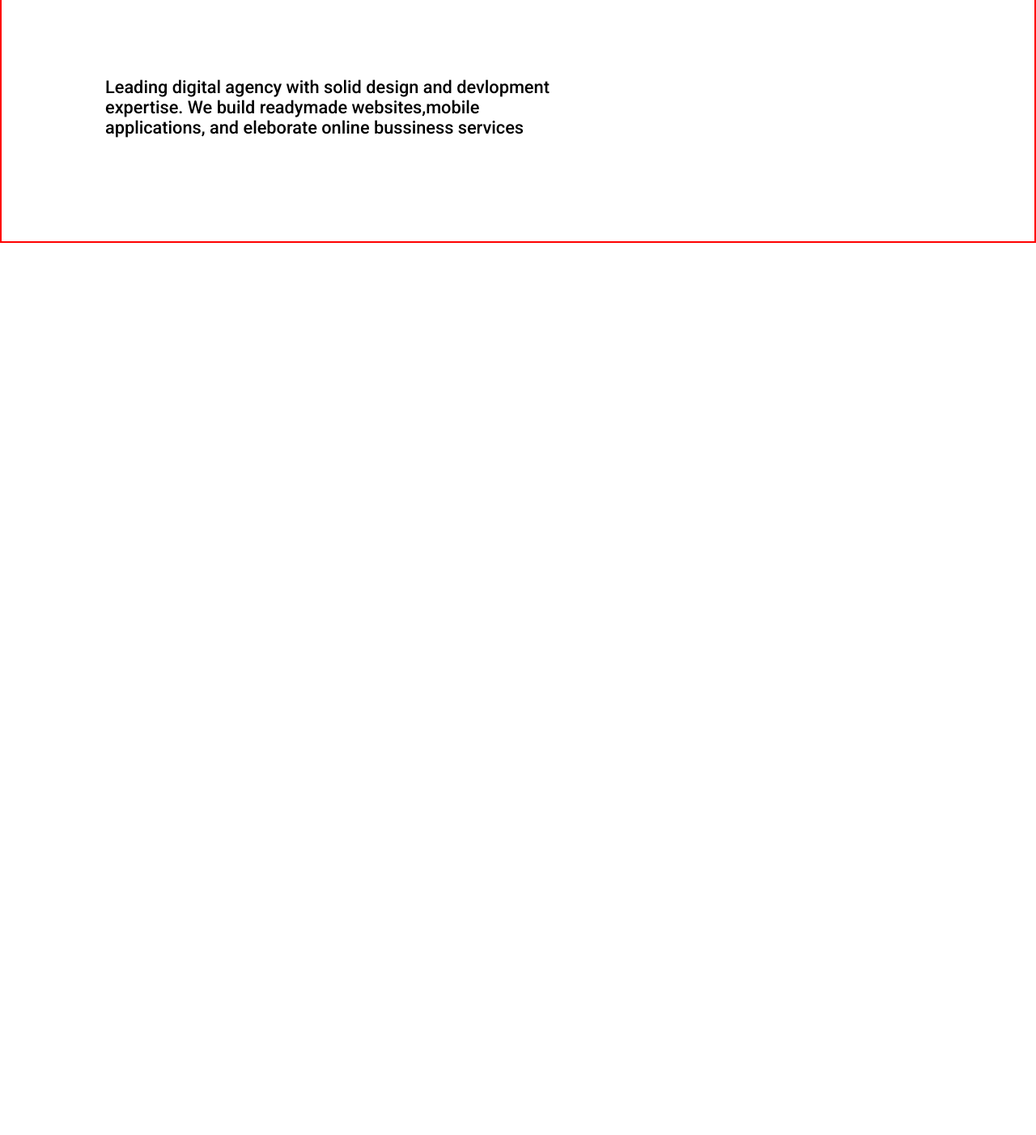
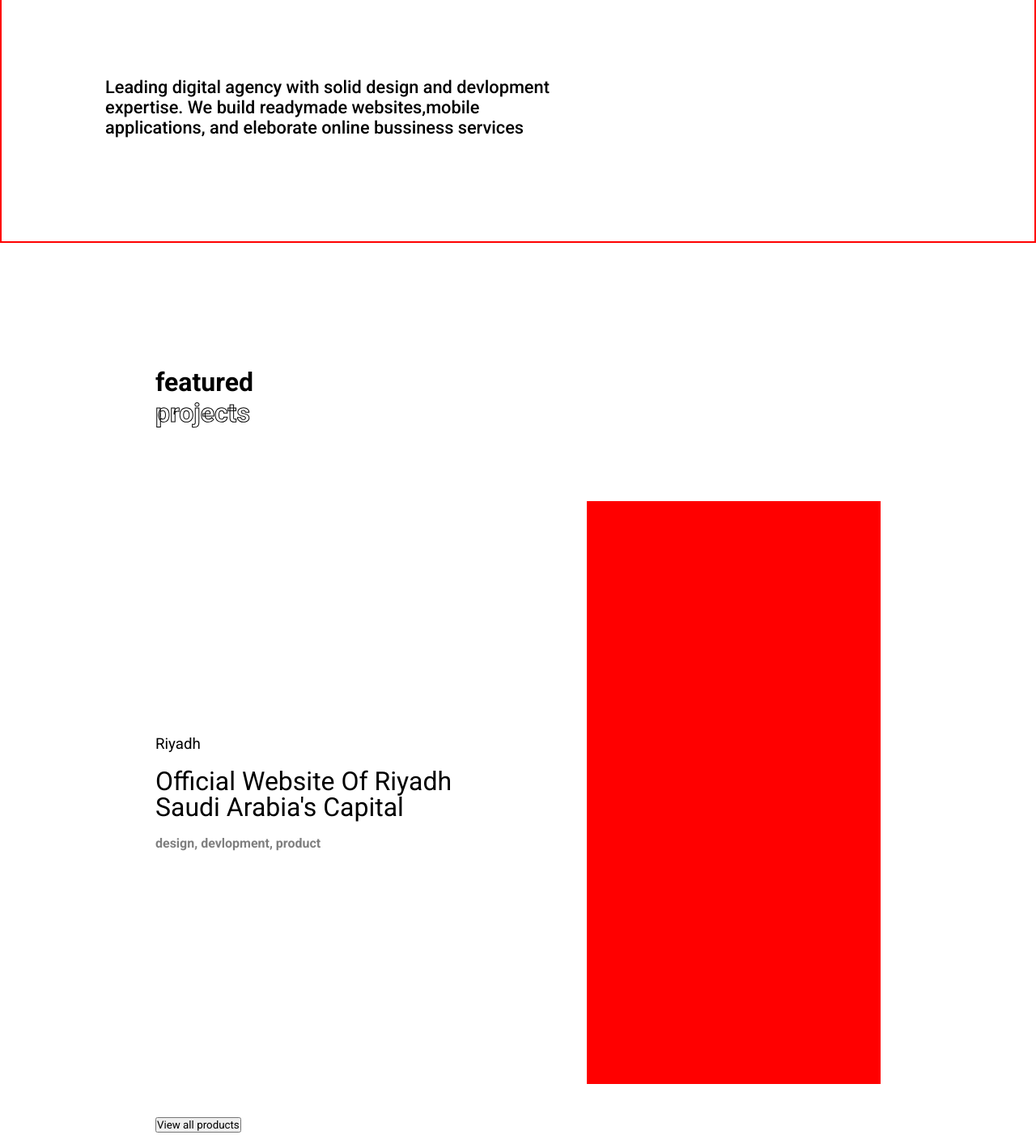
Before and after one commit to Prakharyadav27/Summer_campp, a plain HTML site: page Project-12(Cuperto Web)/index.html in a window 1280 px wide. Shown: the part 528-1930 px from the top of the page at 81% size. Before the commit the page ends 828 px from the top, so only its background shows below. Drawn offline with nearby package versions, Linux system fonts and the light colour scheme.

Commit message:
Scroll part done

```diff
--- a/Project-12(Cuperto Web)/index.html
+++ b/Project-12(Cuperto Web)/index.html
@@ -38,14 +38,47 @@
             </div>
 
             <div id="home-last">
-                <p>Leading digital agency with solid design and devlopment <br> expertise. We build readymade websites,mobile <br>applications, and eleborate online bussiness services</p>
+                <p>Leading digital agency with solid design and devlopment <br> expertise. We build readymade
+                    websites,mobile <br>applications, and eleborate online bussiness services</p>
             </div>
         </div>
     </div>
     <div id="featured">
         <div id="fheading">
-            <h1></h1>
-            <h1></h1>
+            <h1>featured</h1>
+            <h1>projects</h1>
+        </div>
+        <div id="fimages">
+            <div id="fleft">
+                <div class="fleftelm">
+                    <h3>Riyadh</h3>
+                    <h2>Official Website of Riyadh <br> Saudi arabia's capital</h2>
+                    <h4>design, devlopment, product</h4>
+                </div>
+                <div class="fleftelm">
+                    <h3>Riyadh</h3>
+                    <h2>Official Website of Riyadh <br> Saudi arabia's capital</h2>
+                    <h4>design, devlopment, product</h4>
+                </div>
+                <div class="fleftelm">
+                    <h3>Riyadh</h3>
+                    <h2>Official Website of Riyadh <br> Saudi arabia's capital</h2>
+                    <h4>design, devlopment, product</h4>
+                </div>
+                <div class="fleftelm">
+                    <h3>Riyadh</h3>
+                    <h2>Official Website of Riyadh <br> Saudi arabia's capital</h2>
+                    <h4>design, devlopment, product</h4>
+                </div>
+            </div>
+            <div id="fright">
+                <div id="imagess">
+
+                </div>
+            </div>
+        </div>
+        <div id="btndiv">
+            <button>View all products</button>
         </div>
     </div>
 
--- a/Project-12(Cuperto Web)/style.css
+++ b/Project-12(Cuperto Web)/style.css
@@ -88,3 +88,79 @@ letter-spacing: -.5px;
     color: #fff;
 background-color: #000;
 }
+
+#featured{
+    padding: 12vw 15vw;
+}
+
+#featured>h1{
+    line-height: 1;
+    font-size: 4vw;
+    font-weight: 400;
+}
+
+#featured h1:nth-child(2){
+    color: transparent;
+    -webkit-text-stroke: 1px #000;
+}
+
+#fimages{
+    display: flex;
+    justify-content: space-between;
+    width: 100%;
+    min-height: 100vh;
+    padding: 0vw;
+    margin-top: 50px;
+}
+
+#fleft{
+    width: 45%;
+    min-height: inherit ;
+    overflow: auto;
+
+}
+
+#fleft::-webkit-scrollbar{
+    display: none;
+}
+
+#fright{
+    display: flex;
+    align-items: center;
+    justify-content: flex-end;
+    width: 45%;
+    min-height: inherit ;
+
+
+}
+
+#fright #imagess{
+    height: 90%;
+    width: 90%;
+    background-color: red;
+}
+
+.fleftelm{
+    height: 100%;
+    width: 100%;
+    display: flex;
+    flex-direction: column;
+    justify-content: center;
+}
+
+
+.fleftelm>h2{
+    font-size: 2.5vw;
+    line-height: 1;
+    font-weight: 400;
+    text-transform: capitalize;
+    margin: 1.5vw 0;
+}
+
+.fleftelm>h4{
+opacity: 0.5;
+}
+
+.fleftelm>h3{
+    font-weight: 400;
+}
```
